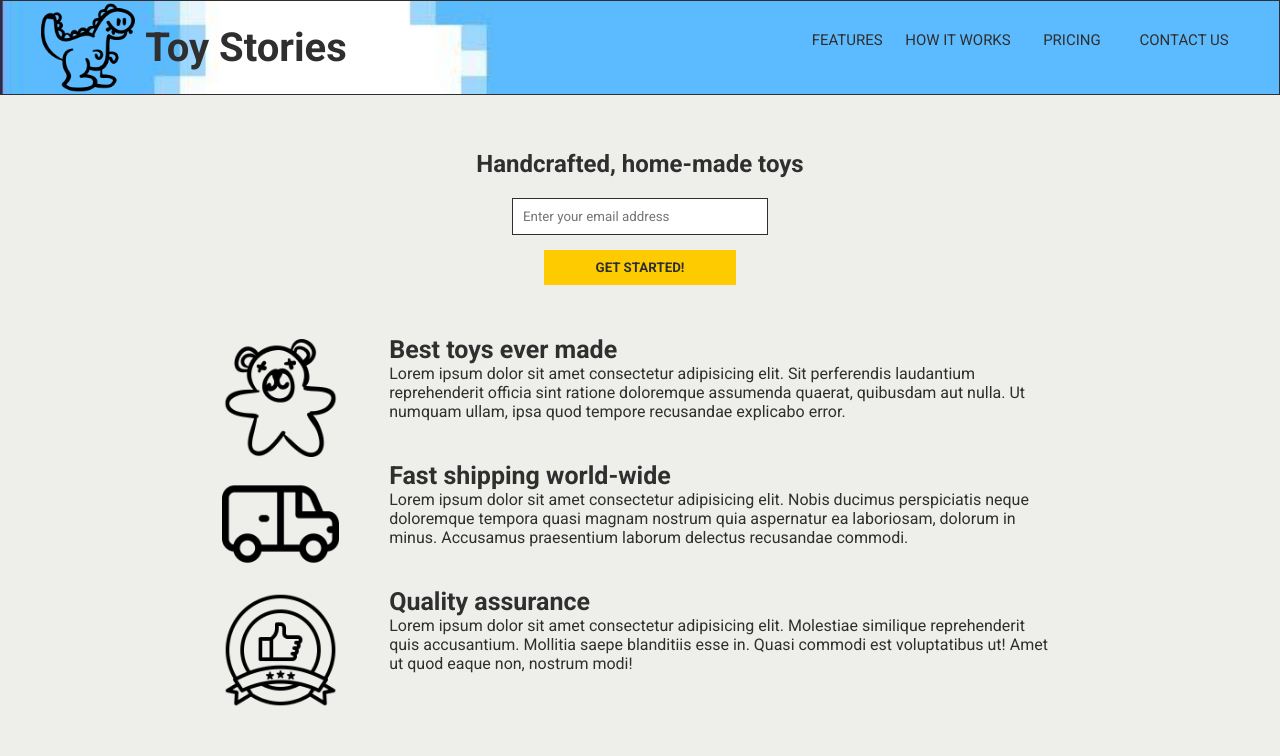
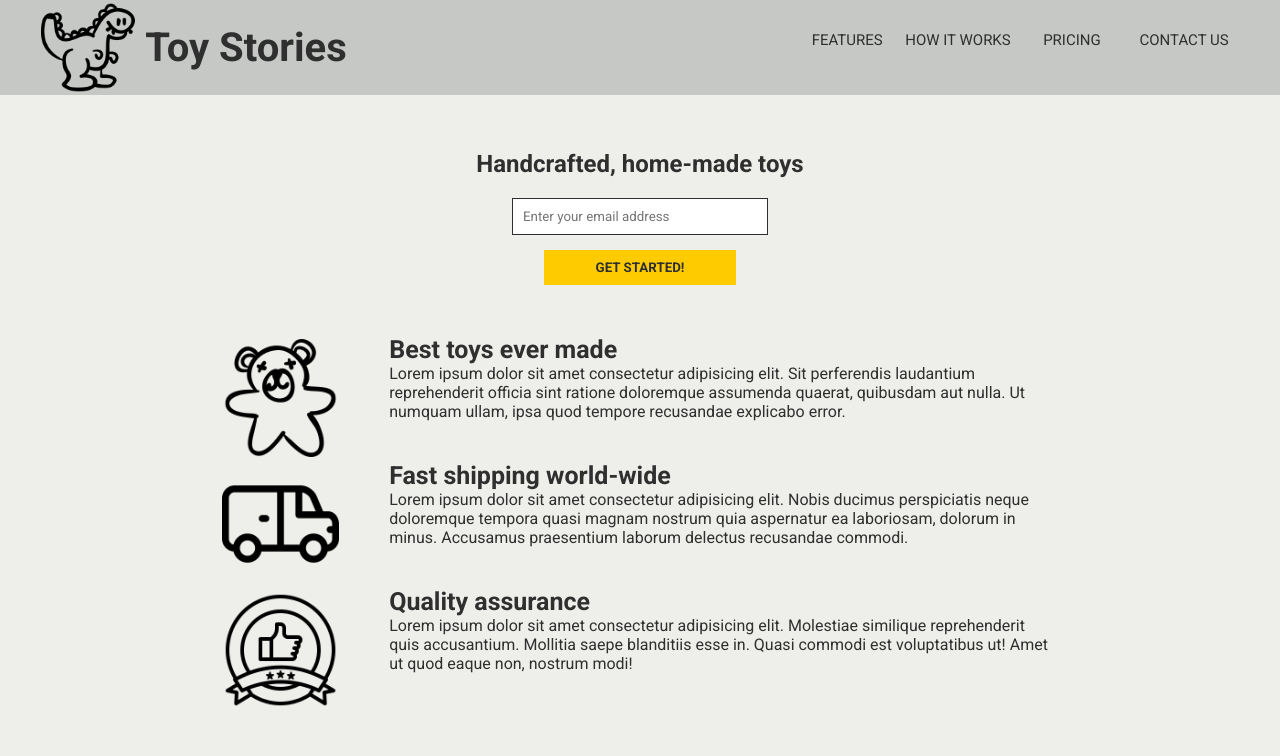
Before and after one commit to alessiamaschio/product-landing-page, a plain HTML site: page index.html in a window 1280 px wide. Shown: the top 756 px of the page. Drawn offline with Linux system fonts and the light colour scheme; grey boxes are pictures that could not be loaded.

Commit message:
Fix issues

```diff
--- a/styles/main.css
+++ b/styles/main.css
@@ -12,14 +12,15 @@ body {
 }
 
 #header {
-  background-image: url("../images/toy-story-wallpapers.jpg");
-  background-repeat: no-repeat;
+  /* background-image: url("../images/toy-story-wallpapers.jpg"); */
+  background-color: #c5c8c4;
+  /* background-repeat: no-repeat; */
   /* background-attachment: fixed; */
   width: 100%;
   max-height: 240px;
 
-  background-size: cover;
-  border: 1px solid #2f2f30;
+  /* background-size: cover;
+  border: 1px solid #2f2f30; */
   display: flex;
   flex-wrap: wrap;
   justify-content: center;
```
